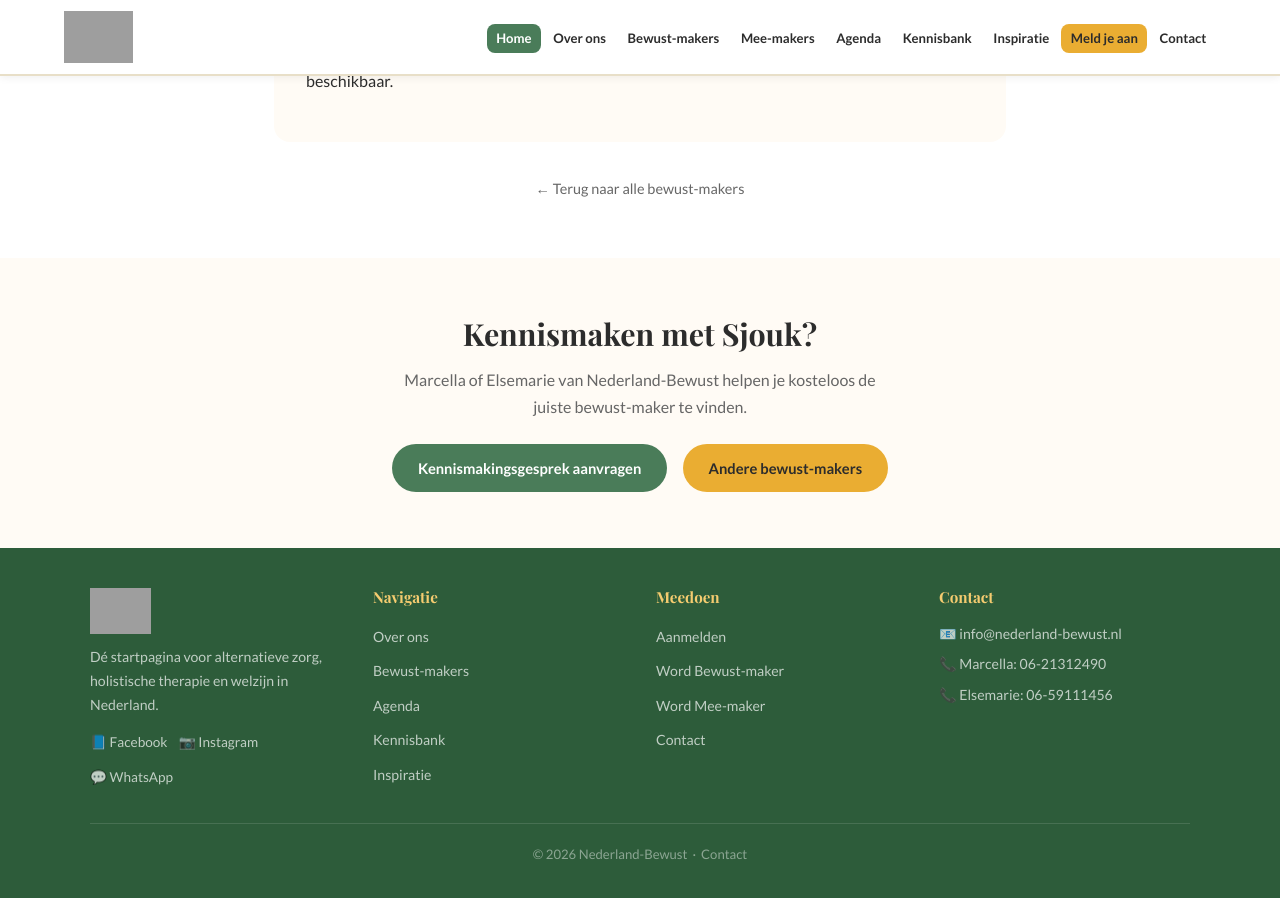
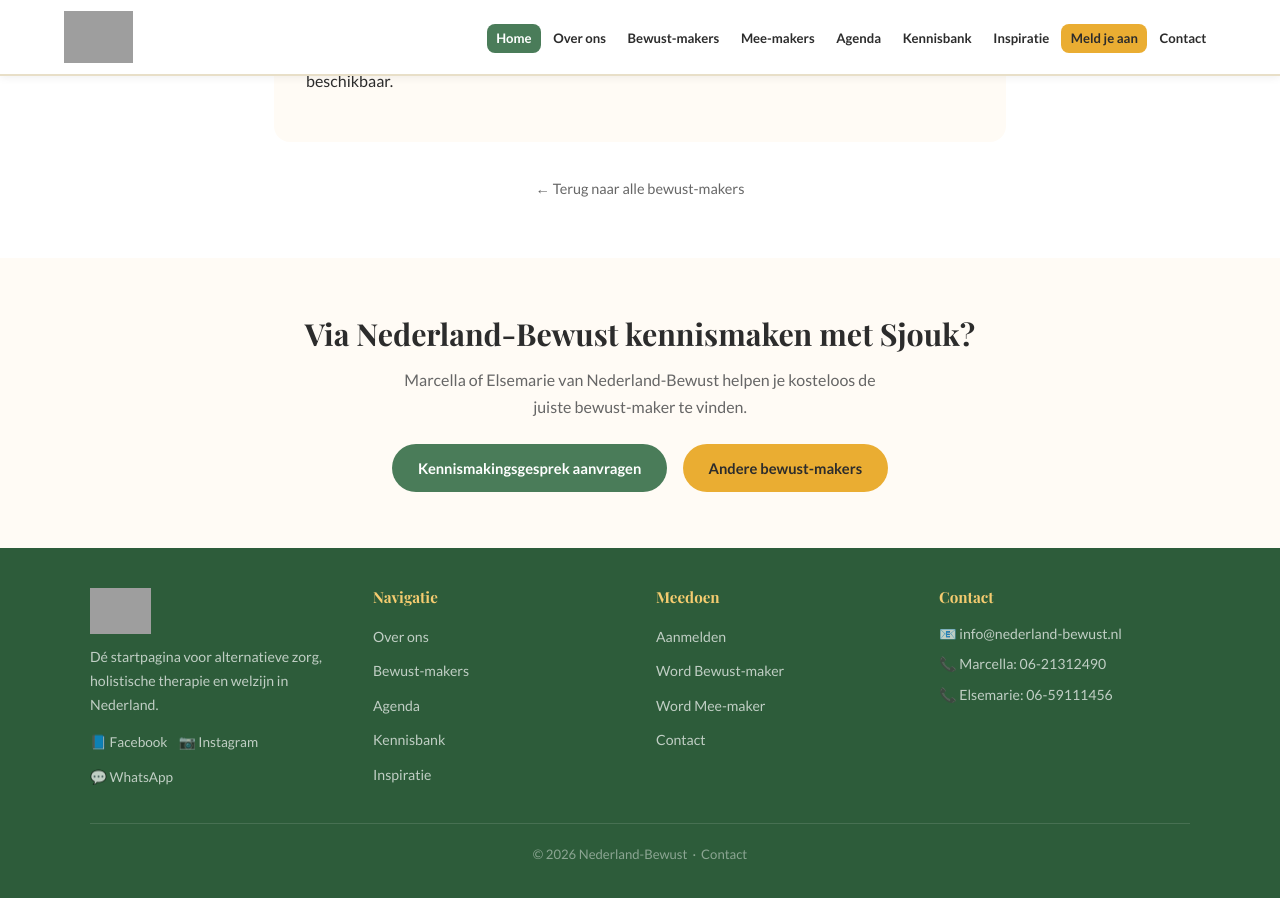
Before and after one commit to hands4flownl/nederland-bewust, a Jekyll site: the page built from pages/bewust-makers/voel-je-veilig-en-welkom-by-sjouk.html, in a window 1280 px wide and 900 px high, scrolled down 713 px. Built offline with Jekyll 4.4.1, drawn with Linux system fonts in a browser that asks for light colours; grey boxes are pictures that could not be loaded.

Commit message:
Fix: intakegesprek is adviesgesprek met NB-organisatie, niet bewust-maker

```diff
--- a/pages/bewust-makers/voel-je-veilig-en-welkom-by-sjouk.html
+++ b/pages/bewust-makers/voel-je-veilig-en-welkom-by-sjouk.html
@@ -46,7 +46,7 @@ permalink: /bewust-makers/voel-je-veilig-en-welkom-by-sjouk/
 
 <section class="sectie sectie--kleur">
   <div class="container" style="text-align:center;">
-    <h2>Kennismaken met Sjouk?</h2>
+    <h2>Via Nederland-Bewust kennismaken met Sjouk?</h2>
     <p style="max-width:500px;margin:0.8rem auto 1.5rem;color:var(--tekst-licht);">Marcella of Elsemarie van Nederland-Bewust helpen je kosteloos de juiste bewust-maker te vinden.</p>
     <div style="display:flex;gap:1rem;justify-content:center;flex-wrap:wrap;">
       <a href="{{ '/contact/' | relative_url }}" class="knop knop--groen">Kennismakingsgesprek aanvragen</a>
```
